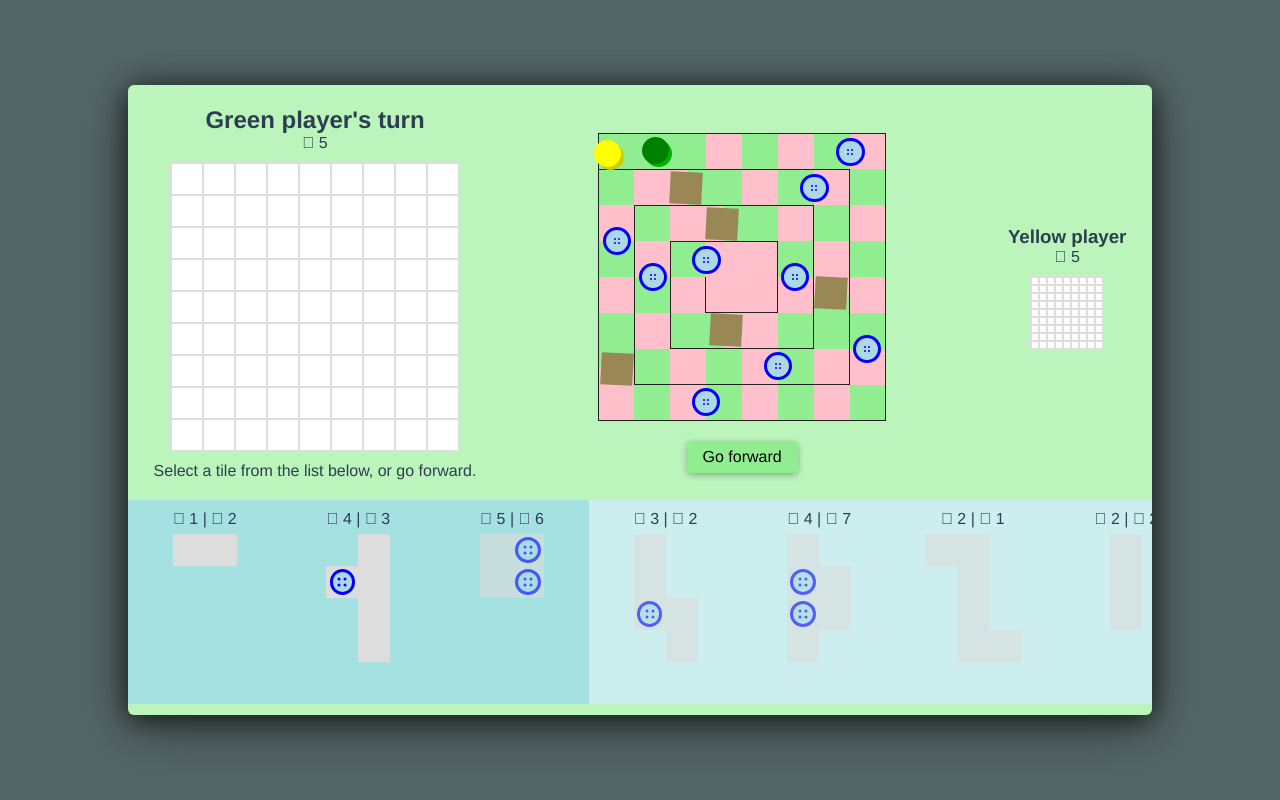
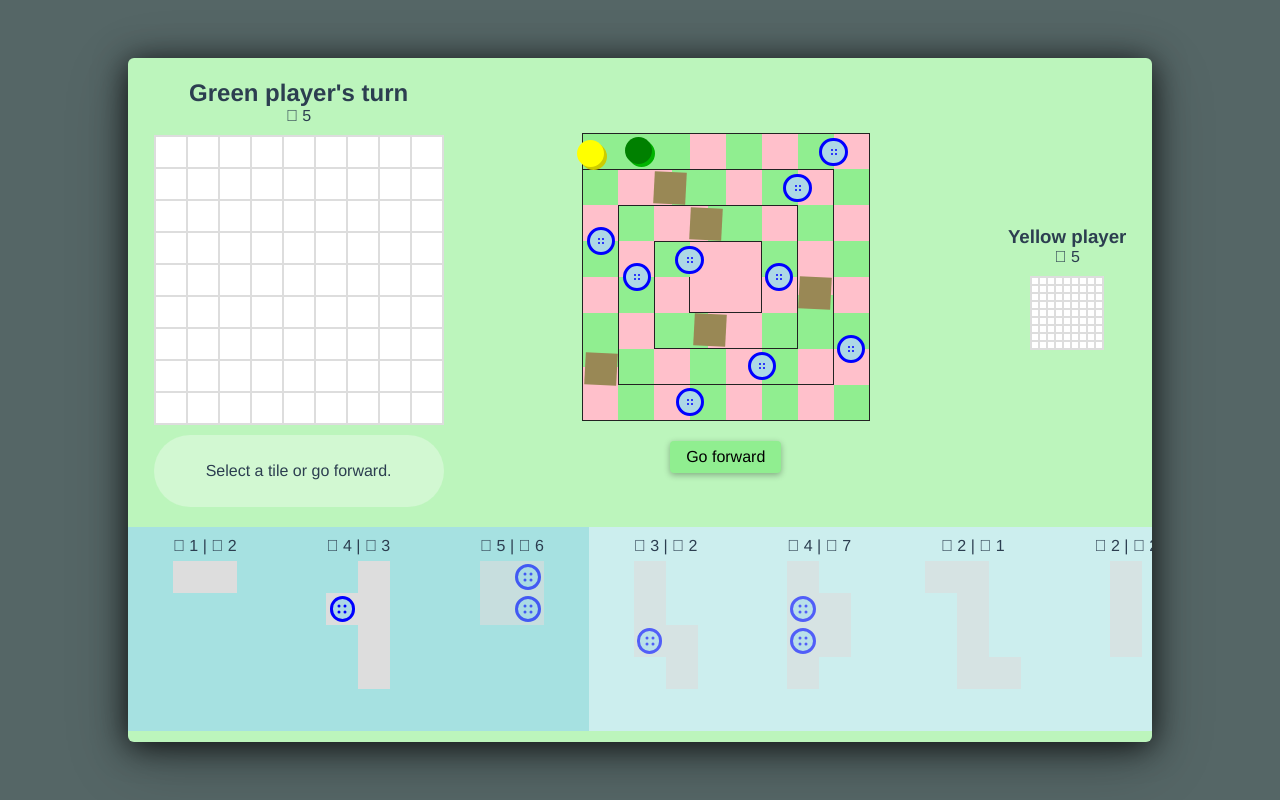
Before and after one commit to salmiak/patchwork, a Vue app: page / in a window 1280 px wide. Built offline with nearby package versions, Linux system fonts and the light colour scheme.

Commit message:
Added a toolbar under quilt board

```diff
--- a/src/App.vue
+++ b/src/App.vue
@@ -8,13 +8,13 @@
             <i class="fal fa-bullseye" /> {{currentPlayer.buttonsInPocket}}
           </p>
           <quilt-board :tile="tile" :player="currentPlayer" />
-          <div v-if="tile">
+          <div v-if="tile" class="quiltBoardToolbar">
             <tile-mini :tile-data="tile" />
             <button @click="mirrorTile">Mirror Tile</button>
             <button @click="rotateTile">Rotate Tile</button>
           </div>
-          <div v-else>
-            Select a tile from the list below, or go forward.
+          <div v-else class="quiltBoardToolbar">
+            Select a tile or go forward.
           </div>
         </div>
 
@@ -129,6 +129,7 @@ export default {
 </script>
 
 <style lang="less">
+@import './assets/base.less';
 * {
   margin: 0;
   padding: 0;
@@ -188,6 +189,16 @@ button {
     }
   }
 }
+.quiltBoardToolbar {
+  height: @miniCellSize * 9;
+  line-height: @miniCellSize * 7;
+  border-radius: @miniCellSize * 9;
+  padding: @miniCellSize;
+  background: lighten(lightgreen, 15%);
+  button {
+    margin-right: 10px;
+  }
+}
 #gameOver {
   background: fade(#000, 70%);
   color: #FFF;
--- a/src/assets/base.less
+++ b/src/assets/base.less
@@ -1,3 +1,4 @@
 @quiltBoardCells: 9;
 @quiltBoardCellsSize: 32px;
 @playBoardCellSize: @quiltBoardCellsSize * 9/8;
+@miniCellSize: @quiltBoardCellsSize * 0.25;
--- a/src/components/QuiltBoardMini.vue
+++ b/src/components/QuiltBoardMini.vue
@@ -21,7 +21,7 @@ export default {
 <style lang="less" scoped>
 @import '../assets/base.less';
 @fontSize: 1px;
-@size: @quiltBoardCellsSize*0.25;
+@size: @miniCellSize;
 
 .board {
   margin: 10px auto;
--- a/src/components/TileMini.vue
+++ b/src/components/TileMini.vue
@@ -17,17 +17,17 @@ export default {
 
 <style lang="less" scoped>
 @import '../assets/base.less';
-@size: @quiltBoardCellsSize * 0.25;
+@size: @miniCellSize;
 .tileMiniContainer {
   display: inline-flex;
   justify-content: center;
   align-items: center;
   width: @size*7;
   height: @size*7;
+  vertical-align: middle;
   border-radius: 100%;
   background: darken(lightgreen, 10%);
-  vertical-align: baseline;
-  margin: 0 10px;
+  margin: 0 10px 0 0;
 }
 .tile {
   display: flex;
```
